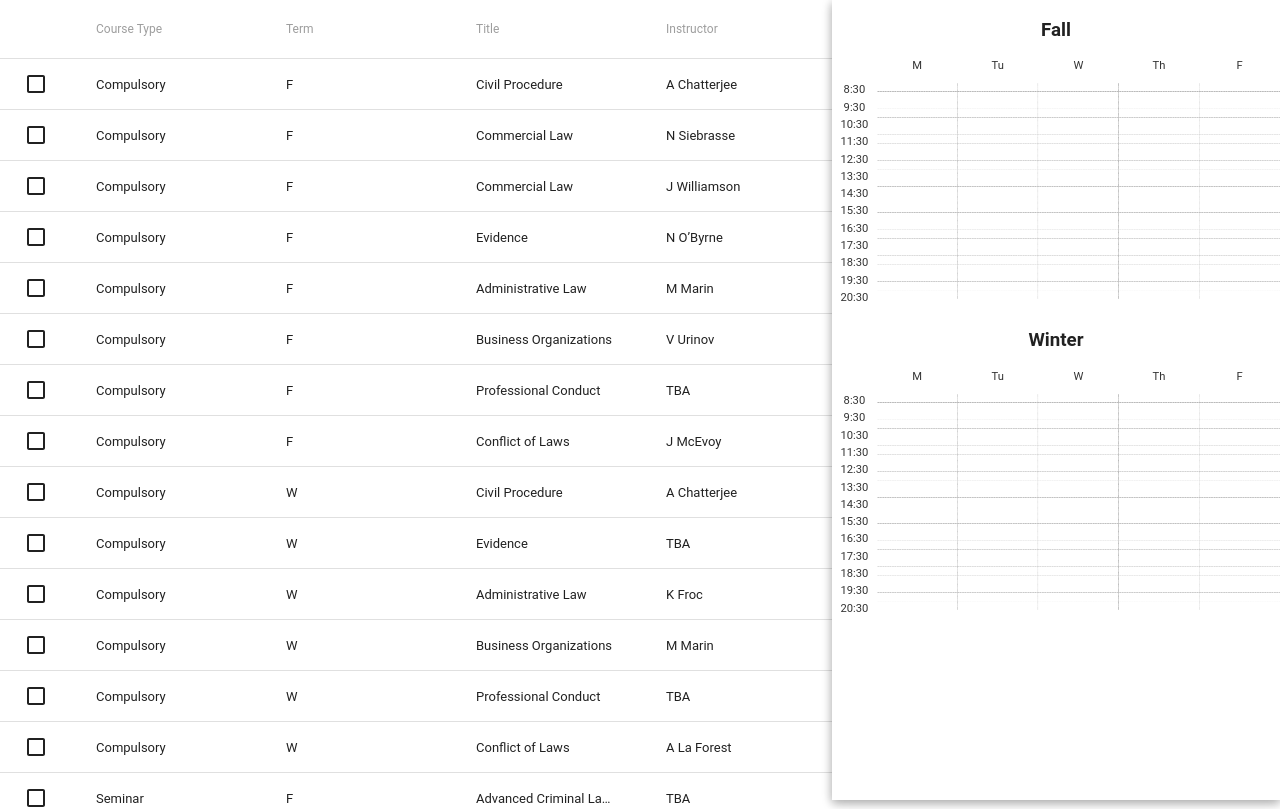
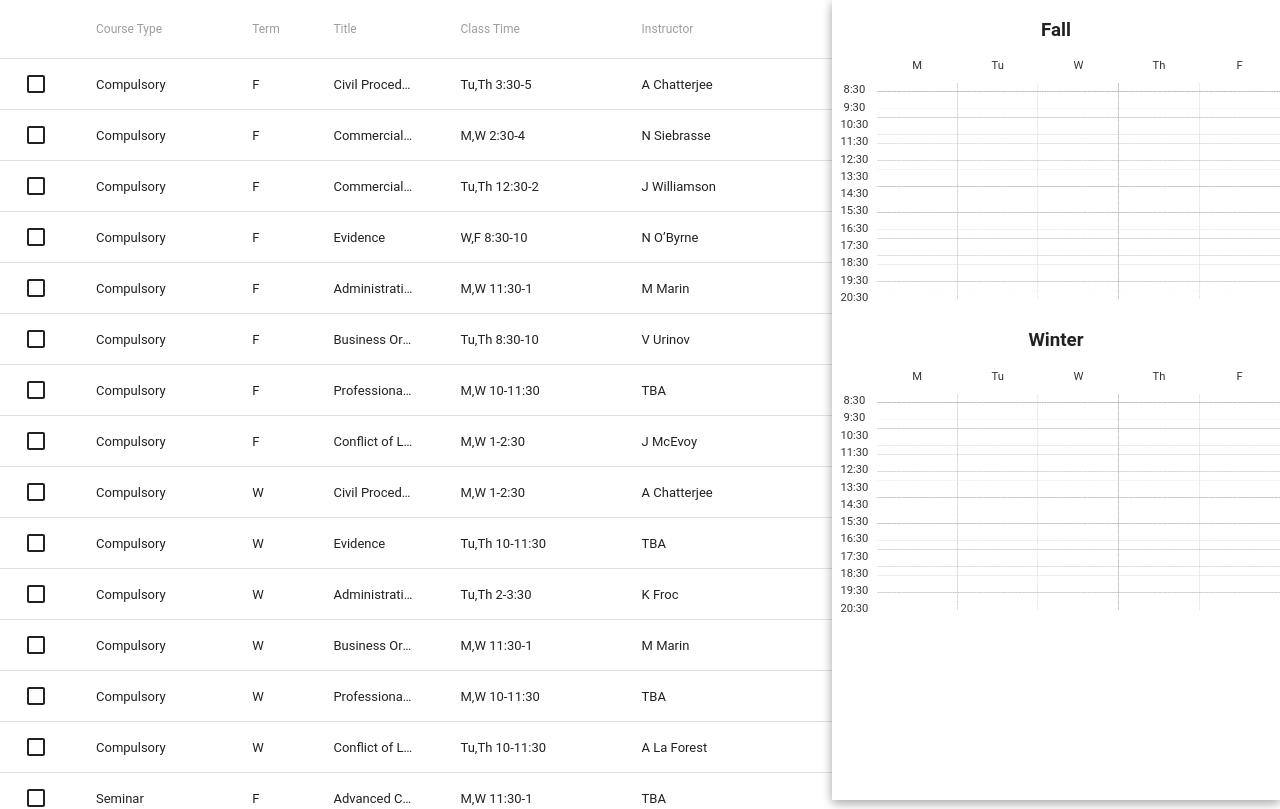
Before and after one commit to bearoplane/ballot-helper, a React app: page / in a window 1280 px wide. Shown: the top 809 px of the page. Built offline with nearby package versions, Linux system fonts and the light colour scheme; what react-tap-event-plugin would draw is missing.

Commit message:
tweak display of table

```diff
--- a/src/components/CourseList.js
+++ b/src/components/CourseList.js
@@ -31,10 +31,11 @@ const CourseList = ({ courses, setSelected, selectedCourses }) => {
 
   const tableData = courses.map(course => (
     <TableRow key={makeKey(course)} selected={!!~selectedCourses.indexOf(makeKey(course))}>
-      <TableRowColumn>{ course.type }</TableRowColumn>
-      <TableRowColumn>{ course.term.slice(0, 1) }</TableRowColumn>
+      <TableRowColumn width="13%">{ course.type }</TableRowColumn>
+      <TableRowColumn width="4%">{ course.term.slice(0, 1) }</TableRowColumn>
       <TableRowColumn>{ course.title }</TableRowColumn>
-      <TableRowColumn>{ course.instructor }</TableRowColumn>
+      <TableRowColumn width="16%">{ course.tclass }</TableRowColumn>
+      <TableRowColumn width="20%">{ course.instructor }</TableRowColumn>
     </TableRow>
   ))
 
@@ -45,7 +46,7 @@ const CourseList = ({ courses, setSelected, selectedCourses }) => {
 <TableHeaderColumn>Selection</TableHeaderColumn>
 <TableHeaderColumn>Exam</TableHeaderColumn>
 <TableHeaderColumn>50% Paper</TableHeaderColumn>
-<TableHeaderColumn>Class Time</TableHeaderColumn>
+
 <TableHeaderColumn>Exam Time</TableHeaderColumn>
 */
 
@@ -61,10 +62,11 @@ const CourseList = ({ courses, setSelected, selectedCourses }) => {
           enableSelectAll={false}
         >
           <TableRow>
-            <TableHeaderColumn>Course Type</TableHeaderColumn>
-            <TableHeaderColumn>Term</TableHeaderColumn>
+            <TableHeaderColumn width="13%">Course Type</TableHeaderColumn>
+            <TableHeaderColumn width="4%">Term</TableHeaderColumn>
             <TableHeaderColumn>Title</TableHeaderColumn>
-            <TableHeaderColumn>Instructor</TableHeaderColumn>
+            <TableHeaderColumn width="16%">Class Time</TableHeaderColumn>
+            <TableHeaderColumn width="20%">Instructor</TableHeaderColumn>
           </TableRow>
         </TableHeader>
         <TableBody
```
